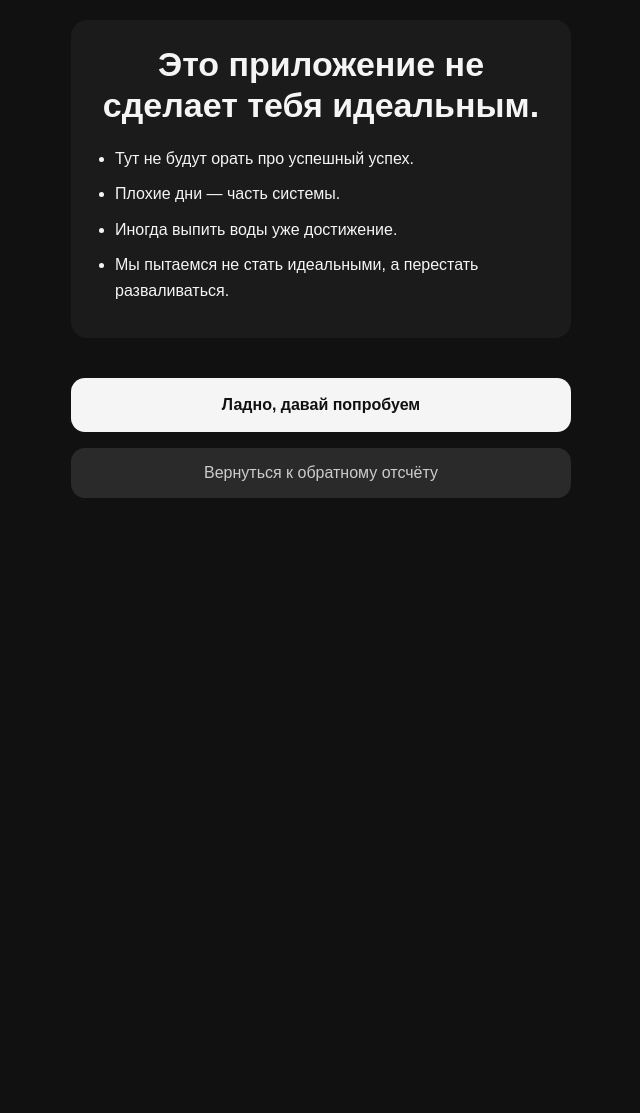
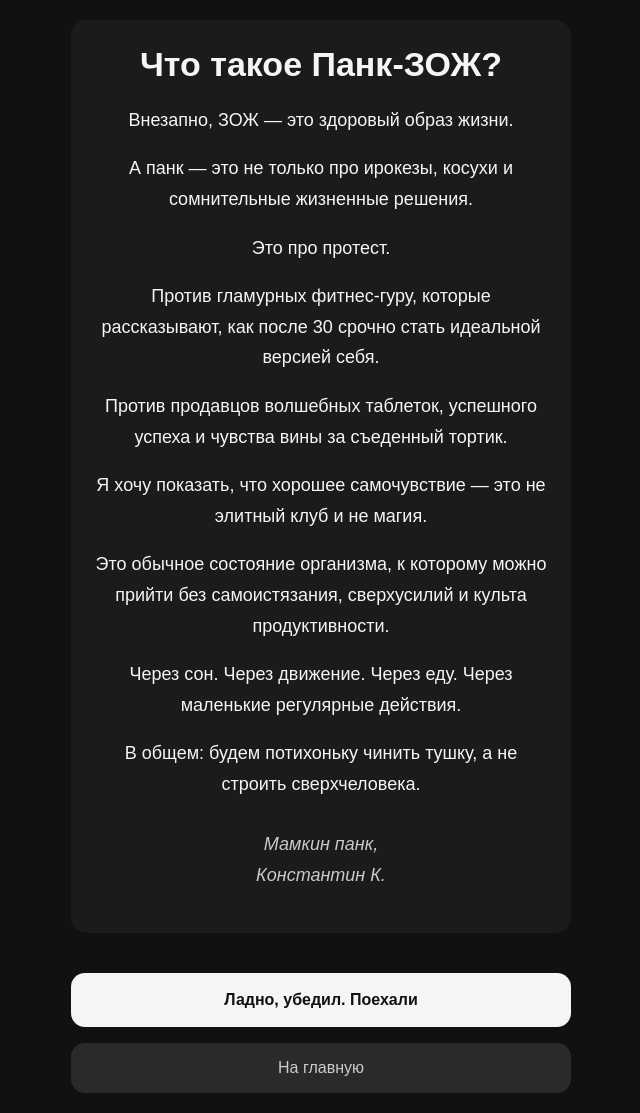
Before and after one commit to k-kopeykin/punk_zozh, a Flask app: page /manifesto in a window 1280 px wide. Shown: the whole page, without its empty margins (319-959 px from the left). Before the commit the page ends 498 px from the top, so only its background shows below. Run offline with Flask 3, Linux system fonts and the light colour scheme.

Commit message:
Готов текст манифеста + html + css

```diff
--- a/static/style.css
+++ b/static/style.css
@@ -256,3 +256,19 @@
 .result-card p {
     margin-bottom: 16px;
 }
+
+.manifesto-block p {
+    margin-bottom: 18px;
+
+    font-size: 18px;
+
+    line-height: 1.7;
+}
+
+.manifesto-sign {
+    margin-top: 30px;
+
+    opacity: 0.8;
+
+    font-style: italic;
+}
--- a/templates/manifesto.html
+++ b/templates/manifesto.html
@@ -3,38 +3,91 @@
 <head>
     <meta charset="UTF-8">
     <meta name="viewport" content="width=device-width, initial-scale=1.0">
-    <title>Что тут вообще происходит?</title>
+    <title>Манифест</title>
 
-    <link rel="stylesheet" href="{{ url_for('static', filename='style.css') }}">
+    <link rel="stylesheet"
+          href="{{ url_for('static', filename='style.css') }}">
 </head>
 
 <body>
 
     <main class="intro-container">
 
-        <section class="message-block">
+        <section class="message-block manifesto-block">
 
             <h1 class="manifesto-title">
-                Это приложение не сделает тебя идеальным.
+                Что такое Панк-ЗОЖ?
             </h1>
 
-            <ul>
-                <li>Тут не будут орать про успешный успех.</li>
-                <li>Плохие дни — часть системы.</li>
-                <li>Иногда выпить воды уже достижение.</li>
-                <li>Мы пытаемся не стать идеальными, а перестать разваливаться.</li>
-            </ul>
+            <p>
+                Внезапно,
+                ЗОЖ — это здоровый образ жизни.
+            </p>
+
+            <p>
+                А панк —
+                это не только про ирокезы,
+                косухи и сомнительные жизненные решения.
+            </p>
+
+            <p>
+                Это про протест.
+            </p>
+
+            <p>
+                Против гламурных фитнес-гуру,
+                которые рассказывают,
+                как после 30 срочно стать идеальной версией себя.
+            </p>
+
+            <p>
+                Против продавцов волшебных таблеток,
+                успешного успеха
+                и чувства вины за съеденный тортик.
+            </p>
+
+            <p>
+                Я хочу показать,
+                что хорошее самочувствие —
+                это не элитный клуб и не магия.
+            </p>
+
+            <p>
+                Это обычное состояние организма,
+                к которому можно прийти
+                без самоистязания,
+                сверхусилий
+                и культа продуктивности.
+            </p>
+
+            <p>
+                Через сон.
+                Через движение.
+                Через еду.
+                Через маленькие регулярные действия.
+            </p>
+
+            <p>
+                В общем:
+                будем потихоньку чинить тушку,
+                а не строить сверхчеловека.
+            </p>
+
+            <p class="manifesto-sign">
+                Мамкин панк,<br>
+                Константин К.
+            </p>
 
         </section>
 
         <section class="buttons-block">
 
             <a href="/checkin" class="primary-button">
-                Ладно, давай попробуем
+                Ладно, убедил. Поехали
             </a>
 
             <a href="/" class="secondary-button">
-                Вернуться к обратному отсчёту
+                На главную
             </a>
 
         </section>
```
